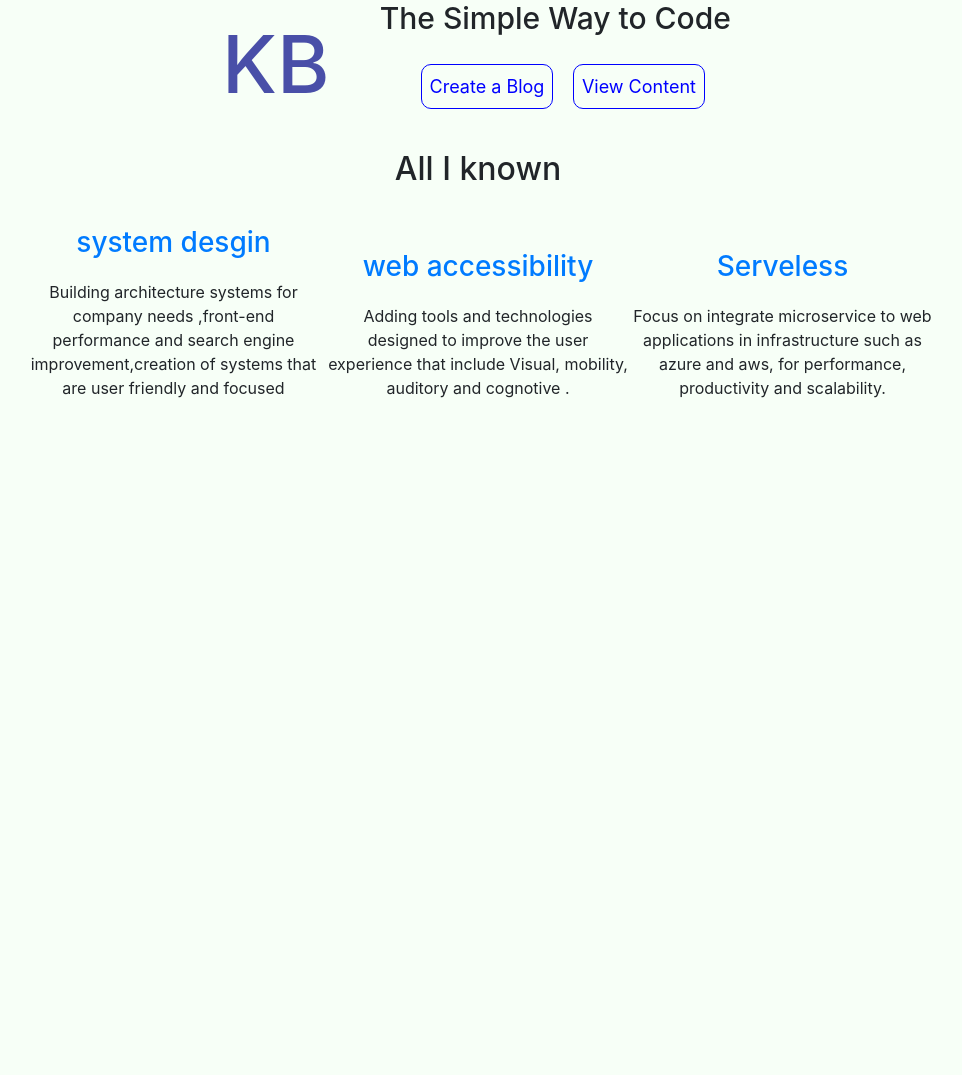
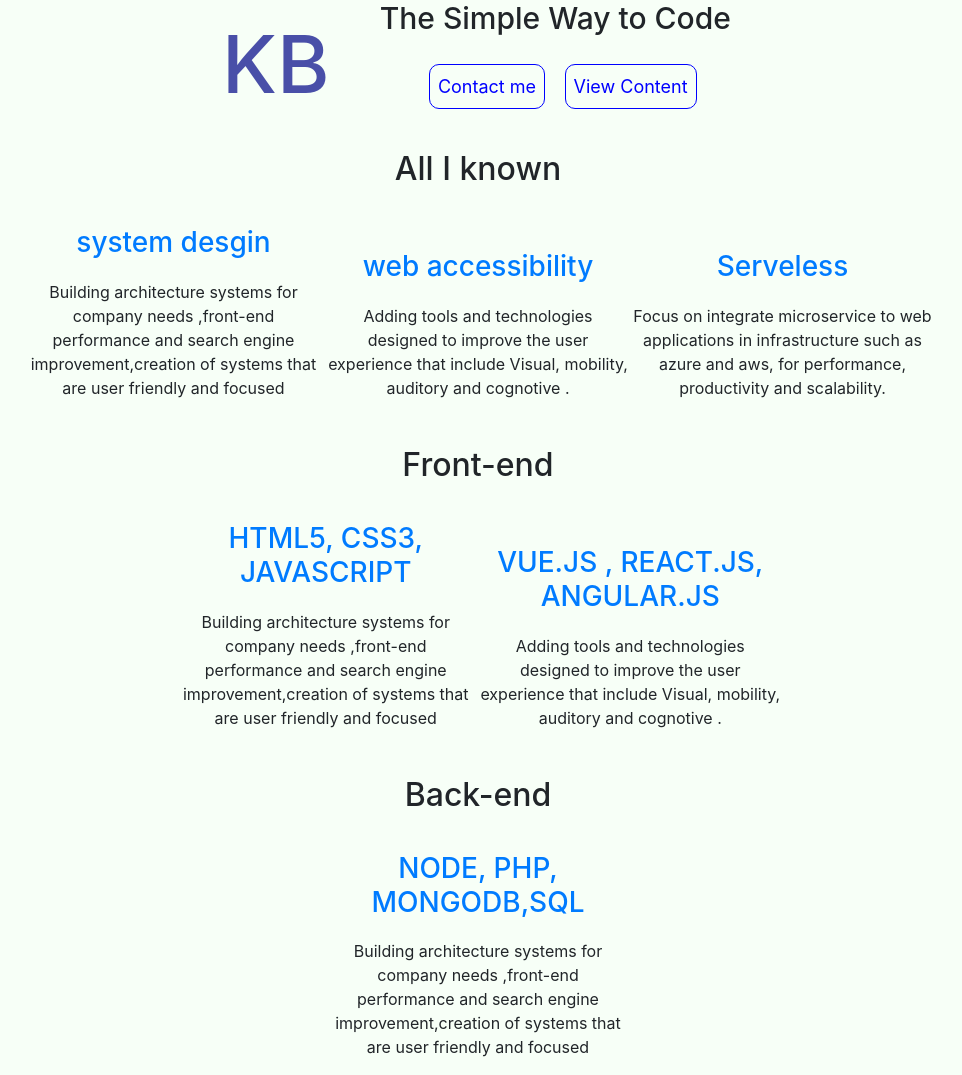
Before and after one commit to Wilfridboris/Wilfridboris.github.io, a PHP site: page / in a window 1280 px wide. Shown: the part 149-1224 px from the top of the page, without its empty margins (162-1124 px from the left). Before the commit the page ends 547 px from the top, so only its background shows below. Run offline with PHP 8.4, Linux system fonts and the light colour scheme.

Commit message:
:rocket:

```diff
--- a/css/index.css
+++ b/css/index.css
@@ -152,7 +152,7 @@ text-align: left;
    }
    /*space end*/
    /*conatainer 2 begin*/
-   .contenu2{
+   .contenu2,.contenu3,.contenu4{
     text-align: center;
 
    }
--- a/index.html
+++ b/index.html
@@ -34,7 +34,7 @@
             </div>
             <div class="Font button-list">
                 <h1>The Simple Way to Code</h1>
-                <button class="btx">Create a Blog</button>
+                <button class="btx">Contact me</button>
                 <button class="btx">View Content</button>
             </div>
         </div>
@@ -60,6 +60,39 @@
                 </p>
             </div>
         </div>
+
+        <div class="space">
+            <h2>Front-end</h2>
+        </div>
+
+        <div class="contenu3">
+            <div class="cadre1">
+                <h3 class="title"><a href="">HTML5, CSS3, JAVASCRIPT</a></h3>
+                <p>Building architecture systems for company needs ,front-end performance
+                    and search engine improvement,creation of systems that are user friendly and focused
+                </p>
+            </div>
+            <div class="cadre2">
+                <h3 class="title"><a href="">VUE.JS , REACT.JS, ANGULAR.JS</a></h3>
+                <p>Adding tools and technologies designed to improve the user experience
+                    that include Visual, mobility, auditory and cognotive .</p>
+            </div>
+
+        </div>
+
+        <div class="space">
+            <h2>Back-end</h2>
+        </div>
+
+        <div class="contenu4">
+            <div class="cadre1">
+                <h3 class="title"><a href="">NODE, PHP, MONGODB,SQL</a></h3>
+                <p>Building architecture systems for company needs ,front-end performance
+                    and search engine improvement,creation of systems that are user friendly and focused
+                </p>
+            </div>
+
+        </div>
         <!--
         <section class="row">
             <div class="col-sm-2">
```
